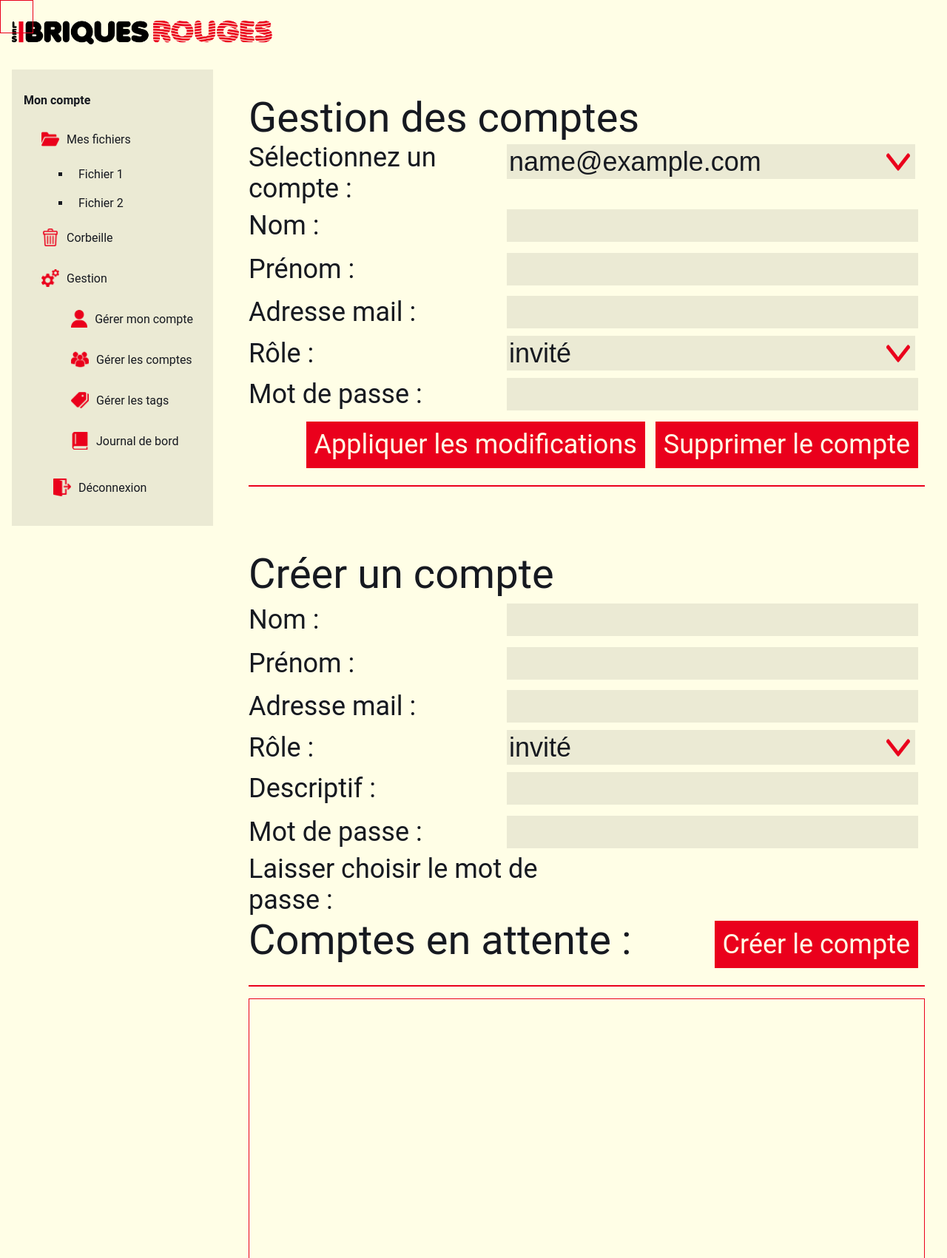
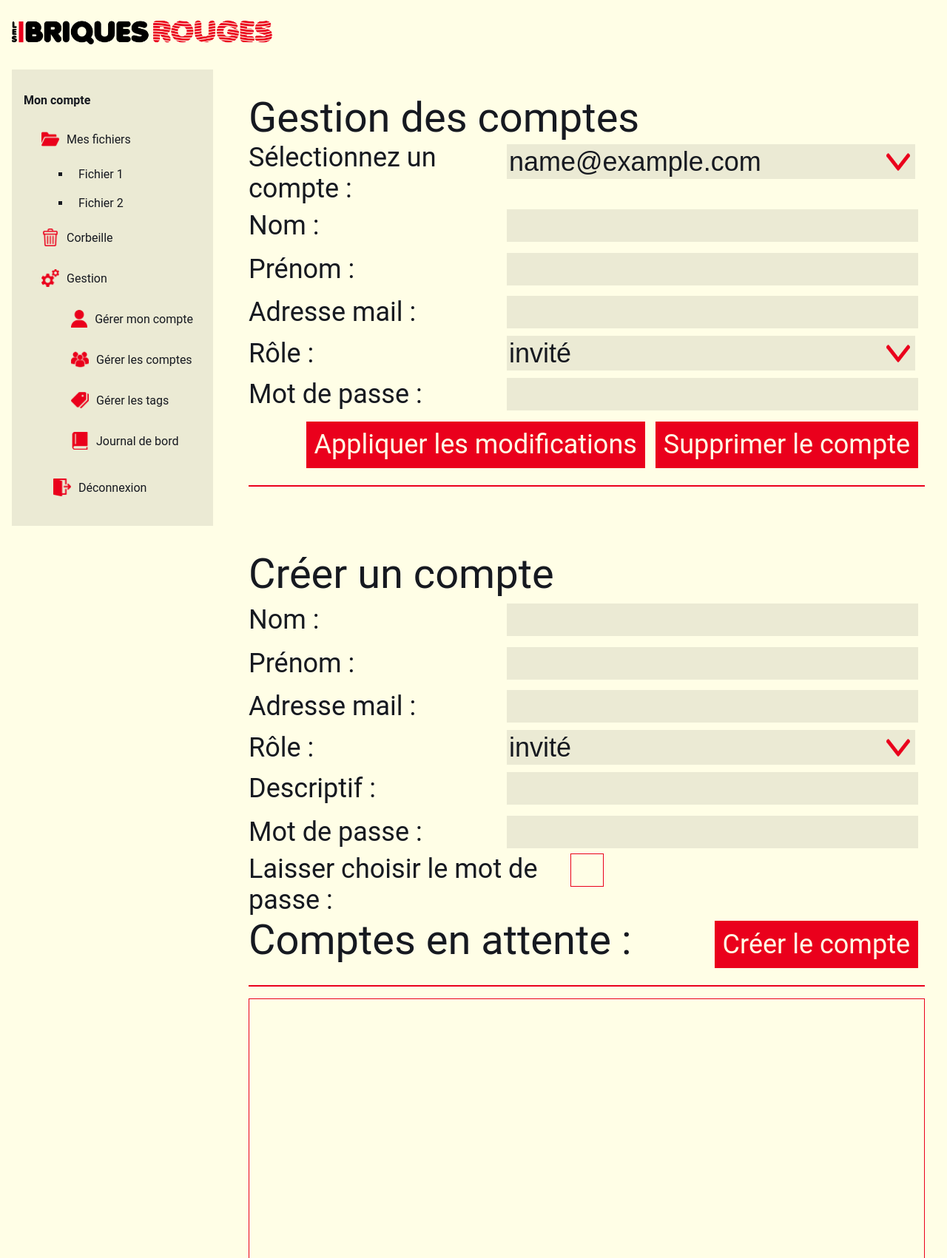
Before and after one commit to LionelSts/drivePicturesVideos, a PHP site: page /accounts.php in a window 1280 px wide. Shown: the top 1701 px of the page at 74% size. Run offline with PHP 8.4, Linux system fonts and the light colour scheme; the visitor is signed in with stand-in values (Sample User, id 1); tables that the repository leaves empty or names only in its code hold one stand-in row (values such as "Sample post").

Commit message:
Fix check box

```diff
--- a/style.css
+++ b/style.css
@@ -390,7 +390,7 @@
 }
 
 /* The container */
-.checkboxContainer .redCheckboxContainer {
+.checkboxContainer, .redCheckboxContainer {
     display: block;
     position: relative;
     padding-left: 35px;
```
